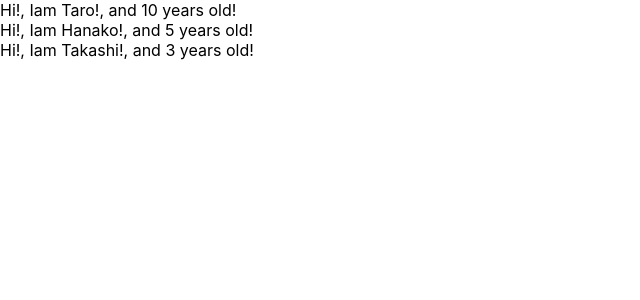
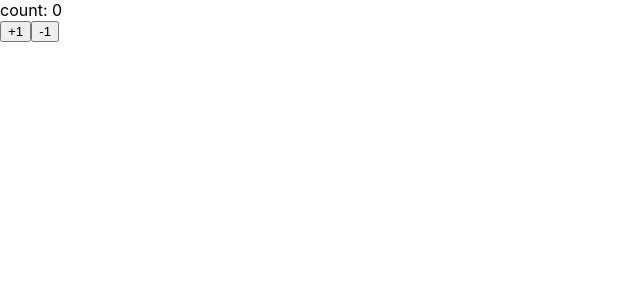
Before and after one commit to kato-takashi/ud_react_redux_crud, a React (Create React App) app: page / in a window 1280 px wide. Shown: the top 300 px of the page, without its empty margins (0-640 px from the left). Built offline with nearby package versions, Linux system fonts and the light colour scheme.

Commit message:
learn state and setState

```diff
--- a/src/App.js
+++ b/src/App.js
@@ -1,24 +1,33 @@
-import React  from 'react';
-import PropTypes from 'prop-types'
-const profiles = [
-	{name:"Taro", age:10},
-	{name:"Hanako", age:5},
-	{name:"Takashi", age:3}
-]
-const App = ()=>{
-	return(<div>{
-			profiles.map((profile, index)=>{
-				return <User name={profile.name} age={profile.age} key={index}/>
-			})
-		}
-	</div>)
+import React, {Component}  from 'react';
+const App = ()=>(<Counter></Counter>)
+
+
+class Counter extends Component{
+    	constructor(props){
+	    	super(props)
+		console.log(this.state)
+		this.state = {count: 0}
+	}
+	 handlePlusButton = ()=>{
+	    	//console.log('handolePlus')
+		//console.log(this.state.count)
+		this.setState({count:  this.state.count +1})
+	    }
+	  handleMinusButton = ()=>{
+	    	//console.log('handolePlus')
+		//console.log(this.state.count)
+		this.setState({count:  this.state.count -1})
+	    }
+
+    	render() {
+	    return(
+		    <React.Fragment>
+		    	<div>count: {this.state.count}</div>
+			<button onClick={this.handlePlusButton}>+1</button>
+			<button onClick={this.handleMinusButton}>-1</button>
+		    </React.Fragment>
+		   )
+	}
 }
 
-const User = (props)=>{
-	return <div>Hi!, Iam {props.name}!, and {props.age} years old!</div>
-}
-User.propTypes = {
-	name: PropTypes.string,
-	age: PropTypes.number.isRequired
-}
 export default App;
```
